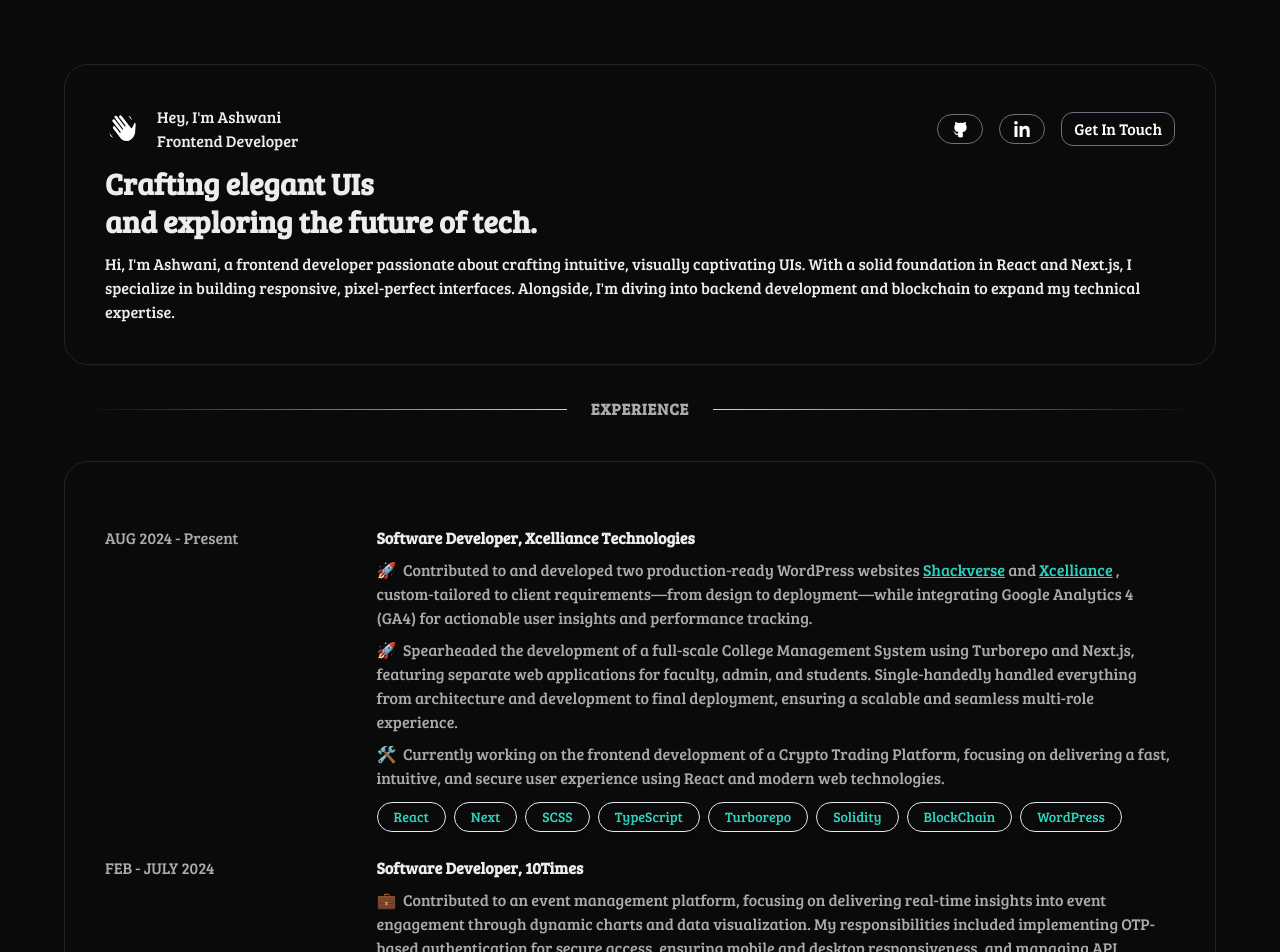
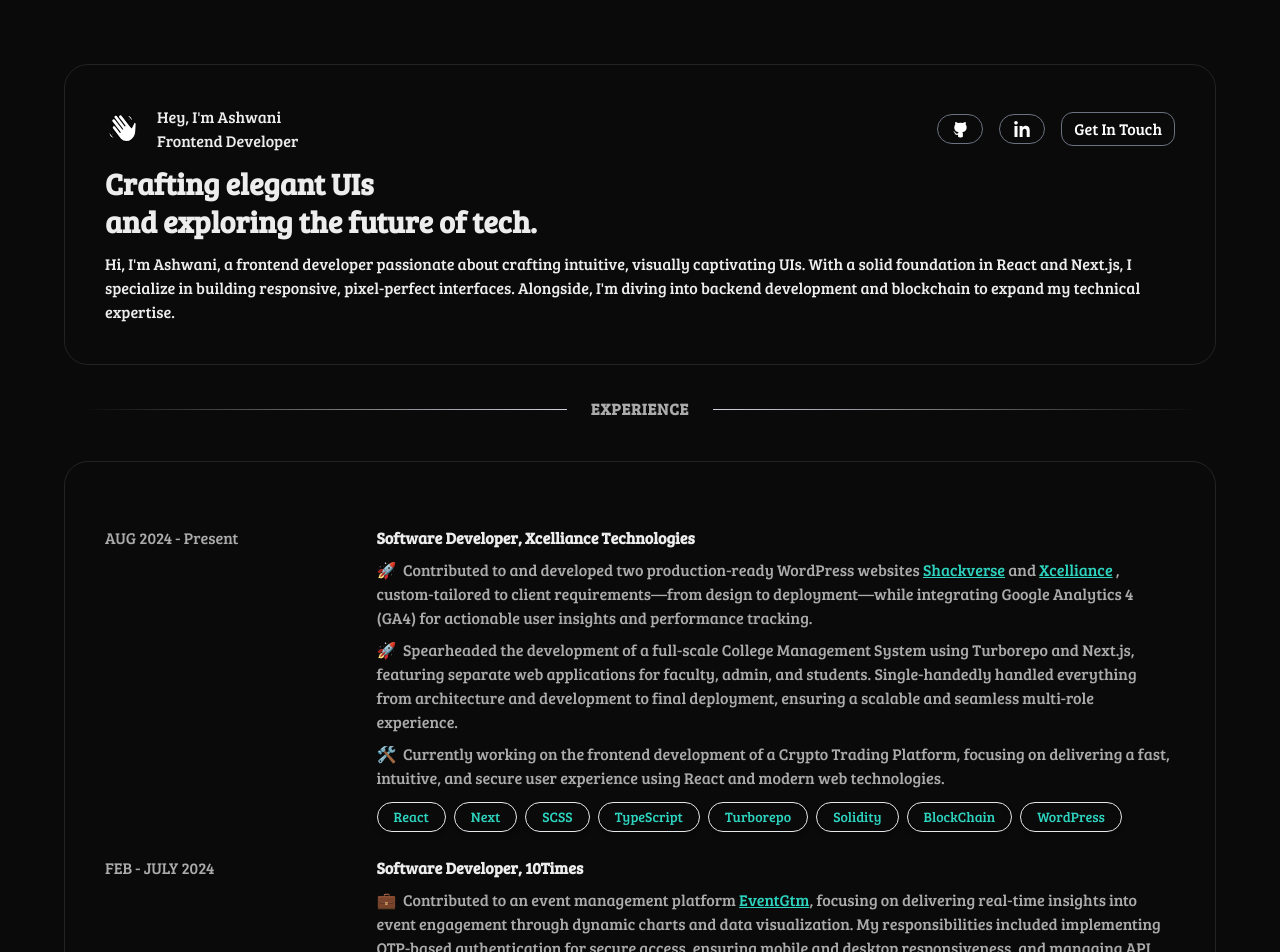
Before and after one commit to ashwaniMaddheshiya/Portfolio, a Next.js app: page / in a window 1280 px wide. Shown: the top 952 px of the page. Built offline with nearby package versions, Linux system fonts and the light colour scheme.

Commit message:
updated experience

```diff
--- a/src/components/Experience/index.tsx
+++ b/src/components/Experience/index.tsx
@@ -28,9 +28,21 @@
           </div>
           <p className="text-secondary mt-2">
             🚀&nbsp; Contributed to and developed two production-ready WordPress
-            websites <Link href="https://shackverse.in/" className="text-teal-400 underline">Shackverse</Link> and{" "}
-            <Link href="https://xcelliance.com" className="text-teal-400 underline">Xcelliance</Link> ,
-            custom-tailored to client requirements—from design to
+            websites{" "}
+            <Link
+              href="https://shackverse.in/"
+              className="text-teal-400 underline"
+            >
+              Shackverse
+            </Link>{" "}
+            and{" "}
+            <Link
+              href="https://xcelliance.com"
+              className="text-teal-400 underline"
+            >
+              Xcelliance
+            </Link>{" "}
+            , custom-tailored to client requirements—from design to
             deployment—while integrating Google Analytics 4 (GA4) for actionable
             user insights and performance tracking.
           </p>
@@ -62,13 +74,19 @@
         <div className="md:col-span-3">
           <div className="font-semibold">Software Developer, 10Times</div>
           <p className="text-secondary mt-2">
-            💼&nbsp; Contributed to an event management platform, focusing on
-            delivering real-time insights into event engagement through dynamic
-            charts and data visualization. My responsibilities included
-            implementing OTP-based authentication for secure access, ensuring
-            mobile and desktop responsiveness, and managing API integrations for
-            data retrieval. I also handled authentication and data validation to
-            support seamless and secure user experiences.
+            💼&nbsp; Contributed to an event management platform{" "}
+            <Link
+              href="https://gtm.whr.ai/"
+              className="text-teal-400 underline"
+            >
+              EventGtm
+            </Link>
+            , focusing on delivering real-time insights into event engagement
+            through dynamic charts and data visualization. My responsibilities
+            included implementing OTP-based authentication for secure access,
+            ensuring mobile and desktop responsiveness, and managing API
+            integrations for data retrieval. I also handled authentication and
+            data validation to support seamless and secure user experiences.
           </p>
           <div className="flex flex-wrap gap-2 mt-3">
             {tech10.map((tech, ind) => (
@@ -77,7 +95,6 @@
           </div>
         </div>
       </div>
-
       <div className="grid grid-cols-1 md:grid-cols-4 gap-4 my-6">
         <div className="text-secondary text-center md:text-left">
           JAN - APR 2023
```
